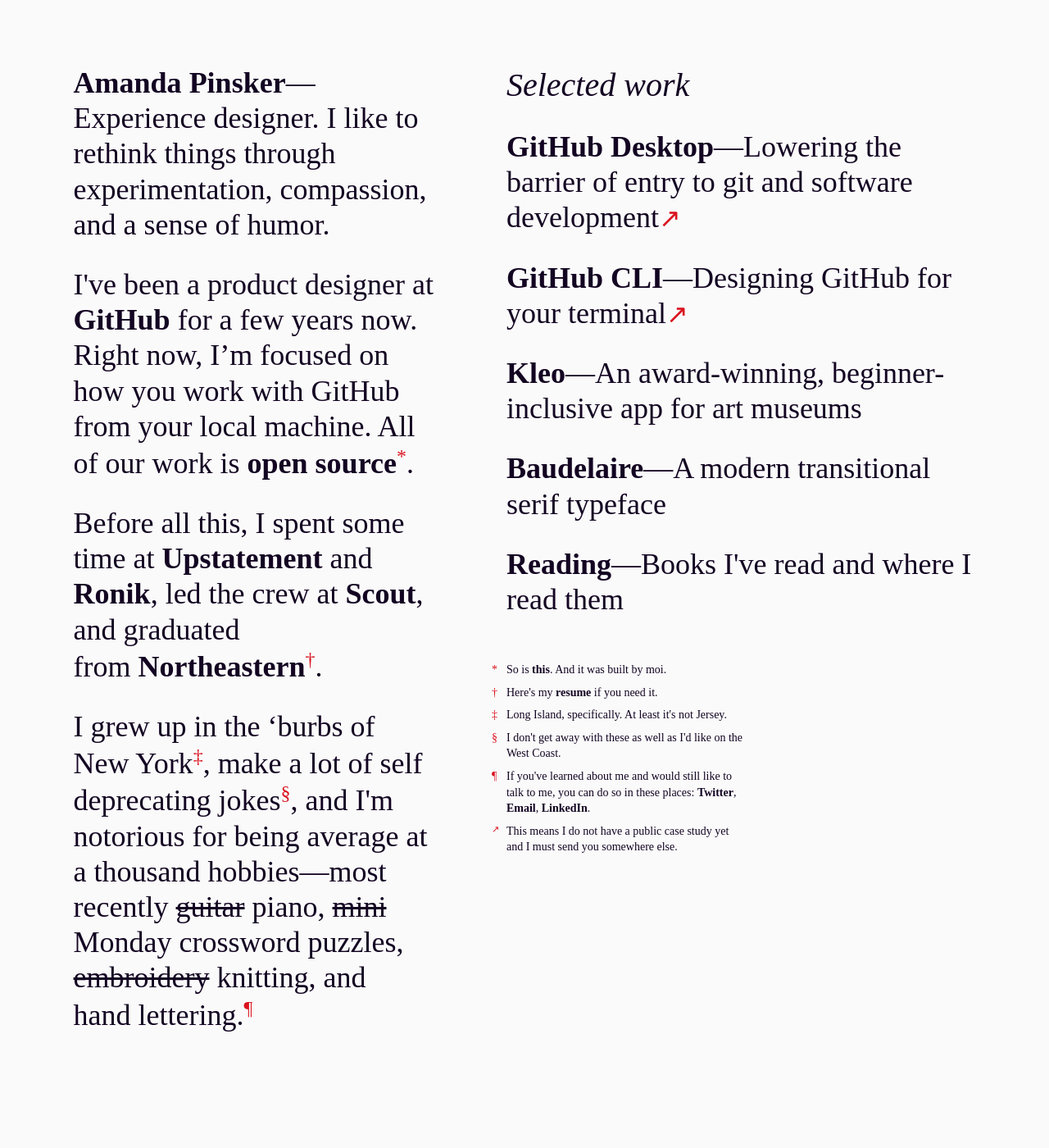
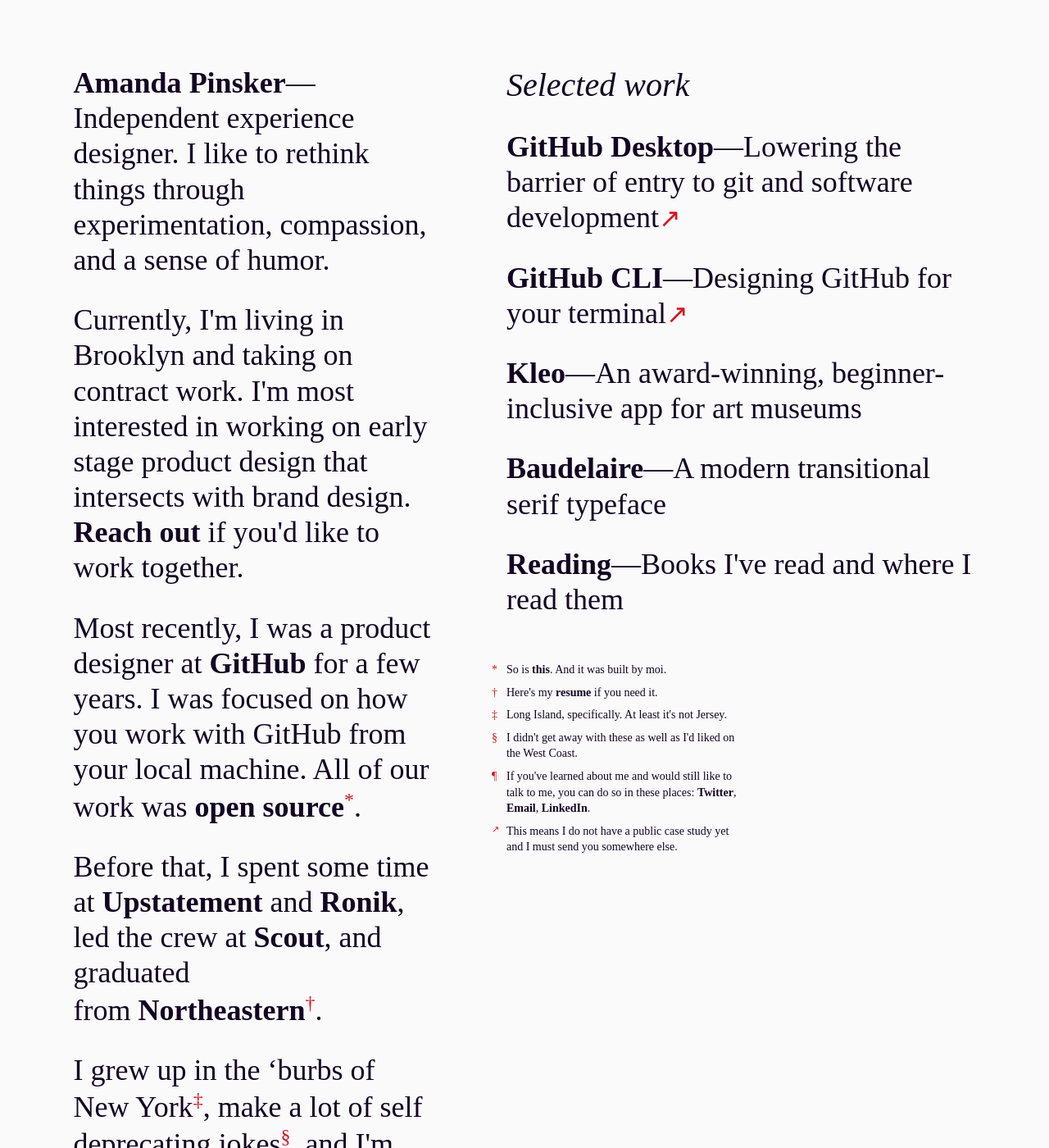
Before and after one commit to ampinsk/ampinsk.github.io, a Jekyll site: the page built from index.html, in a window 1280 px wide and 1400 px high. Shown: the whole window at 82% size. Built offline with Jekyll 4.4.1, drawn with Linux system fonts in a browser that asks for light colours; some web fonts are replaced; some of the changed text lies outside the part shown.

Commit message:
Update index.html

```diff
--- a/index.html
+++ b/index.html
@@ -9,11 +9,12 @@
   <div class="home">
     <div class="about column">
       <div>
-        <h1><span class="hint" title="Type my name and see what happens">Amanda</span> Pinsker</h1>—Experience designer. I like to rethink things through experimentation, compassion, and a sense of&nbsp;humor.
+        <h1><span class="hint" title="Type my name and see what happens">Amanda</span> Pinsker</h1>—Independent experience designer. I like to rethink things through experimentation, compassion, and a sense of&nbsp;humor.
       </div>
-      <div>I've been a product designer at <a>GitHub</a> for a few years now. Right now, I’m focused on how you work with GitHub from your local machine. All of our work is <a href="http://github.com/desktop/desktop">open</a>&nbsp;<a href="http://github.com/cli/cli">source</a><span class="accent superscript" id="asterisk" onmouseover="addClass(asterisk2, 'footnote-accent');" onmouseout="removeClass(asterisk2, 'footnote-accent');">*</span>.</div>
-      <div>Before all this, I spent some time at <a>Upstatement</a> and <a>Ronik</a>, led the crew at <a>Scout</a>, and graduated from&nbsp;<a>Northeastern</a><span class="accent superscript" id="dagger" onmouseover="addClass(dagger2, 'footnote-accent');" onmouseout="removeClass(dagger2, 'footnote-accent');">†</span>.</div>
-      <div>I grew up in the ‘burbs of New York<span class="accent superscript" id="doubledagger" onmouseover="addClass(doubledagger2, 'footnote-accent');" onmouseout="removeClass(doubledagger2, 'footnote-accent');">‡</span>, make a lot of self deprecating jokes<span class="accent superscript" id="section" onmouseover="addClass(section2, 'footnote-accent');" onmouseout="removeClass(section2, 'footnote-accent');">§</span>, and I'm notorious for being average at a thousand hobbies—most recently <strike>guitar</strike> piano, <strike>mini</strike> Monday crossword puzzles, <strike>embroidery</strike> knitting, and hand&nbsp;lettering.<span class="accent superscript" id="paragraph" onmouseover="addClass(paragraph2, 'footnote-accent');" onmouseout="removeClass(paragraph2, 'footnote-accent');">¶</span></div>
+      <div>Currently, I'm living in Brooklyn and taking on contract work. I'm most interested in working on early stage product design that intersects with brand design. <a href="mailto:apinsker4@gmail.com">Reach out</a> if you'd like to work together.</div>
+      <div>Most recently, I was a product designer at <a href="https://github.com">GitHub</a> for a few years. I was focused on how you work with GitHub from your local machine. All of our work was <a href="http://github.com/desktop/desktop">open</a>&nbsp;<a href="http://github.com/cli/cli">source</a><span class="accent superscript" id="asterisk" onmouseover="addClass(asterisk2, 'footnote-accent');" onmouseout="removeClass(asterisk2, 'footnote-accent');">*</span>.</div>
+      <div>Before that, I spent some time at <a>Upstatement</a> and <a>Ronik</a>, led the crew at <a>Scout</a>, and graduated from&nbsp;<a>Northeastern</a><span class="accent superscript" id="dagger" onmouseover="addClass(dagger2, 'footnote-accent');" onmouseout="removeClass(dagger2, 'footnote-accent');">†</span>.</div>
+      <div>I grew up in the ‘burbs of New York<span class="accent superscript" id="doubledagger" onmouseover="addClass(doubledagger2, 'footnote-accent');" onmouseout="removeClass(doubledagger2, 'footnote-accent');">‡</span>, make a lot of self deprecating jokes<span class="accent superscript" id="section" onmouseover="addClass(section2, 'footnote-accent');" onmouseout="removeClass(section2, 'footnote-accent');">§</span>, and I'm notorious for being average at a thousand hobbies—most recently <strike>guitar</strike> piano, <strike>mini</strike> Monday crossword puzzles, <strike>knitting</strike> wire sculpting, and journaling.<span class="accent superscript" id="paragraph" onmouseover="addClass(paragraph2, 'footnote-accent');" onmouseout="removeClass(paragraph2, 'footnote-accent');">¶</span></div>
 
 
     </div>
@@ -28,9 +29,9 @@
       {% endfor %}
       <div class="notes grid">
         <span class="accent">*</span><p class="note" id="asterisk2"><span>So is <a href="https://github.com/ampinsk/ampinsk.github.io">this</a>. And it was built by moi.</span></p>
-        <span class="accent">†</span><p class="note" id="dagger2"><span>Here's my <a href="/pinsker-resume-2020.pdf">resume</a> if you need it.</span></p>
+        <span class="accent">†</span><p class="note" id="dagger2"><span>Here's my <a href="/pinsker-resume-2021.pdf">resume</a> if you need it.</span></p>
         <span class="accent">‡</span><p class="note" id="doubledagger2"><span>Long Island, specifically. At least it's not Jersey.</span></p>
-        <span class="accent">§</span><p class="note" id="section2"><span>I don't get away with these as well as I'd like on the West Coast.</span></p>
+        <span class="accent">§</span><p class="note" id="section2"><span>I didn't get away with these as well as I'd liked on the West Coast.</span></p>
         <span class="accent">¶</span><p class="note" id="paragraph2"><span>If you've learned about me and would still like to talk to me, you can do so in these places: <a href="http://twitter.com/ampinsk">Twitter</a>, <a href="mailto:apinsker4@gmail.com">Email</a>, <a href="https://www.linkedin.com/in/amandapinsker/">LinkedIn</a>.</span></p>
         <span class="accent optically-smaller">&#8599;&#xFE0E;</span><p class="note" id="external2"><span>This means I do not have a public case study yet  and I must send you somewhere else.</span></p>
       </div>
```
